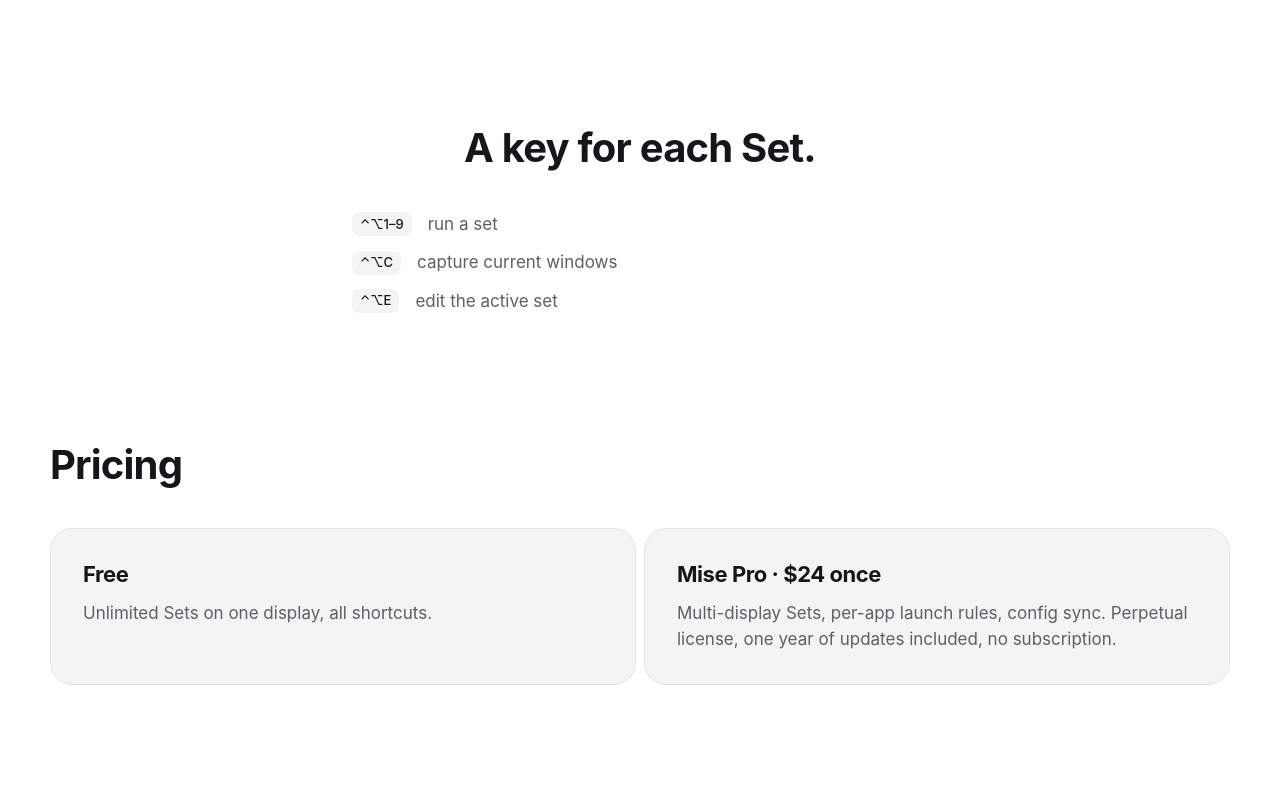
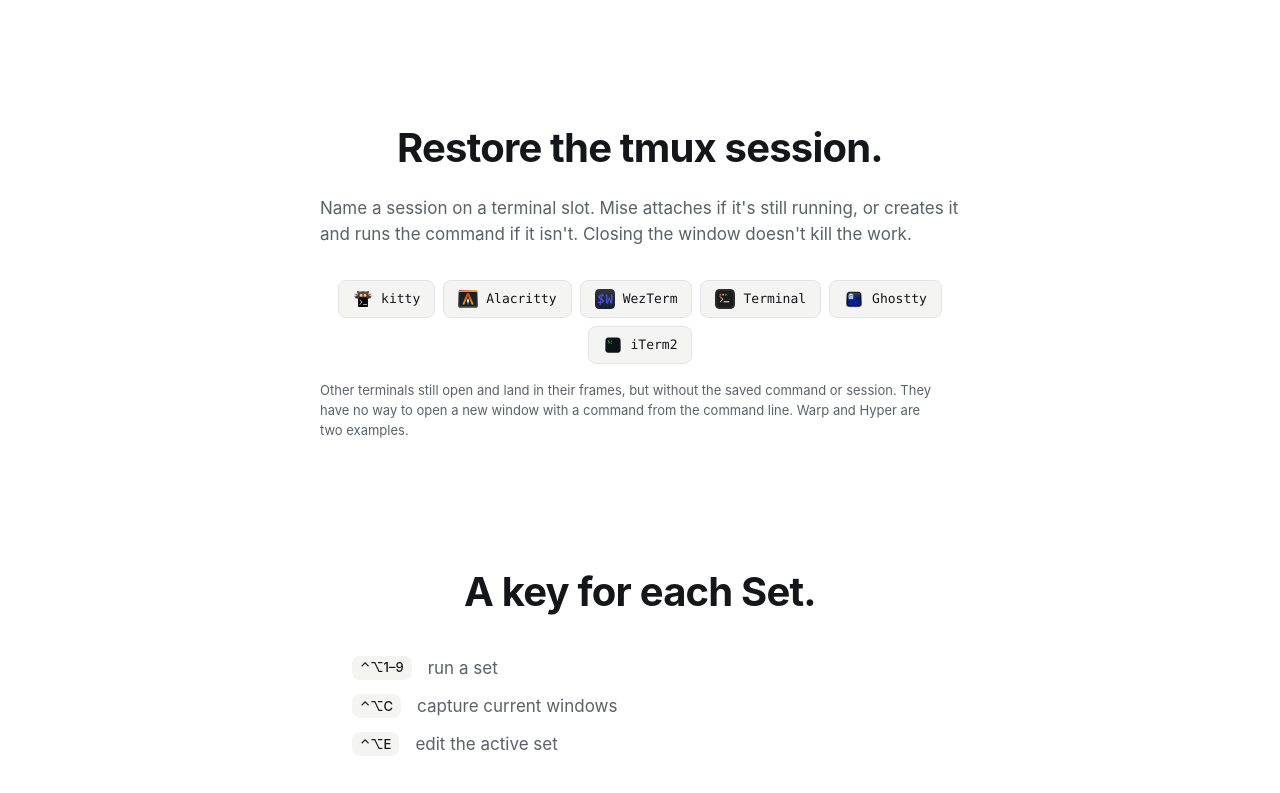
Before and after one commit to carlosaguado04/mise-website, an Astro site: page / in a window 1280 px wide. Shown: the part 3667-4460 px from the top of the page. Built offline with nearby package versions, Linux system fonts and the light colour scheme; Astro itself is replaced by a stand-in of ours.

Commit message:
Add a terminals section with tmux restore and official icons.
Supported apps link out. A note covers Warp and Hyper, which open but skip the saved command.

```diff
--- a/src/components/Footer.astro
+++ b/src/components/Footer.astro
@@ -9,6 +9,7 @@ import { site } from "../site";
         <h2>Product</h2>
         <ul>
           <li><a href="/#features">Features</a></li>
+          <li><a href="/#terminals">Terminals</a></li>
           <li><a href="/#pricing">Pricing</a></li>
           <li><a href={site.downloadUrl}>Download</a></li>
           <li><a href="/changelog">Changelog</a></li>
--- a/src/pages/index.astro
+++ b/src/pages/index.astro
@@ -26,6 +26,15 @@ const sets = [
     src: "/set-3.png",
     alt: "Studio set: a timeline across the top, inspector and preview below.",
   },
+] as const;
+
+const terminals = [
+  { name: "kitty", href: "https://sw.kovidgoyal.net/kitty/", icon: "/terminals/kitty.png" },
+  { name: "Alacritty", href: "https://alacritty.org/", icon: "/terminals/alacritty.svg" },
+  { name: "WezTerm", href: "https://wezterm.org/", icon: "/terminals/wezterm.svg" },
+  { name: "Terminal", href: "https://support.apple.com/guide/terminal/welcome/mac", icon: "/terminals/terminal.svg" },
+  { name: "Ghostty", href: "https://ghostty.org/", icon: "/terminals/ghostty.png" },
+  { name: "iTerm2", href: "https://iterm2.com/", icon: "/terminals/iterm2.png" },
 ] as const;
 ---
 
@@ -137,6 +146,31 @@ const sets = [
     </article>
   </section>
 
+  <section class="terminals wrap" id="terminals">
+    <h2 data-reveal>Restore the tmux session.</h2>
+    <p data-reveal>
+      Name a session on a terminal slot. Mise attaches if it's still running, or creates it and
+      runs the command if it isn't. Closing the window doesn't kill the work.
+    </p>
+    <ul class="term-list" data-reveal-group>
+      {
+        terminals.map((term) => (
+          <li data-reveal>
+            <a href={term.href} rel="noopener noreferrer" target="_blank">
+              <img src={term.icon} width="20" height="20" alt="" />
+              {term.name}
+            </a>
+          </li>
+        ))
+      }
+    </ul>
+    <p class="term-note" data-reveal>
+      Other terminals still open and land in their frames, but without the saved command or
+      session. They have no way to open a new window with a command from the command line.
+      Warp and Hyper are two examples.
+    </p>
+  </section>
+
   <section class="keys wrap" id="keys">
     <h2 data-reveal>A key for each Set.</h2>
     <ul class="shortcuts" data-reveal-group>
--- a/src/styles/global.css
+++ b/src/styles/global.css
@@ -605,6 +605,7 @@ button {
 
 #demo,
 #features,
+#terminals,
 #keys,
 #pricing,
 #accessibility {
@@ -650,6 +651,67 @@ button {
   .feature--flip .feature-visual {
     order: -1;
   }
+}
+
+/* Terminals */
+
+.terminals {
+  margin-top: 120px;
+  max-width: 40rem;
+  margin-inline: auto;
+  text-align: center;
+}
+
+.terminals h2 {
+  font-size: clamp(28px, 3.4vw, 40px);
+}
+
+.terminals p {
+  margin-top: 16px;
+  text-align: left;
+}
+
+.term-list {
+  display: flex;
+  flex-wrap: wrap;
+  justify-content: center;
+  gap: 8px;
+  list-style: none;
+  margin: 32px 0 0;
+  padding: 0;
+}
+
+.term-list a {
+  display: inline-flex;
+  align-items: center;
+  gap: 8px;
+  padding: 8px 14px;
+  border: 1px solid var(--ink-edge);
+  border-radius: var(--r-sm);
+  background: var(--ink-raised);
+  color: var(--paper);
+  font-family: var(--mono);
+  font-size: 13px;
+  text-decoration: none;
+  transition: background-color 150ms var(--ease), color 150ms var(--ease);
+}
+
+.term-list a:hover {
+  color: var(--paper);
+  background: color-mix(in srgb, var(--paper) 6%, var(--ink-raised));
+}
+
+.term-list img {
+  width: 20px;
+  height: 20px;
+  border-radius: 4px;
+}
+
+.term-note {
+  margin-top: 16px;
+  font-size: 13px;
+  color: var(--paper-mute);
+  text-align: left;
 }
 
 /* Keyboard */
@@ -1126,6 +1188,7 @@ dialog[open]::backdrop {
 @media (max-width: 720px) {
   .demo,
   .features,
+  .terminals,
   .keys,
   .pricing,
   .footer {
```
Also changed, not shown: public/terminals/alacritty.svg (added), public/terminals/ghostty.png (added), public/terminals/iterm2.png (added), public/terminals/kitty.png (added), public/terminals/terminal.svg (added), public/terminals/wezterm.svg (added).
